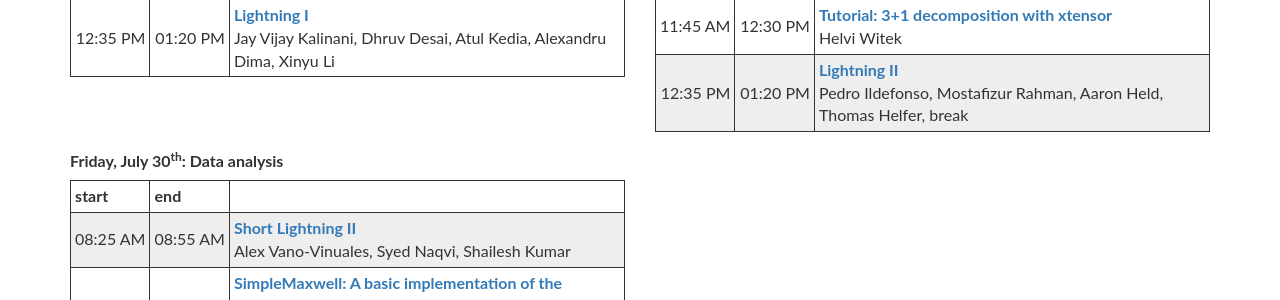
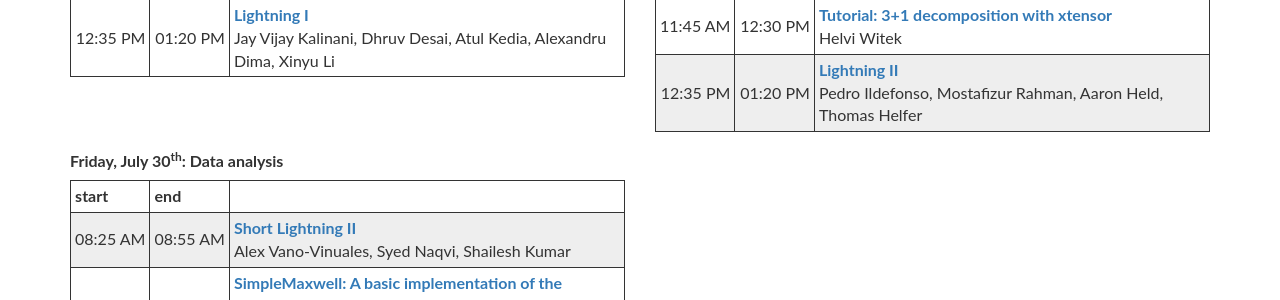
Before and after one commit to EinsteinToolkit/et2021uiuc, a Jekyll site: the page built from program.md, in a window 1280 px wide and 900 px high, scrolled down 1888 px. Shown: the part 177-477 px from the top of the window. Built offline with Jekyll 4.4.1, drawn with Linux system fonts in a browser that asks for light colours.

Commit message:
lectures: remove "break" talk from lighning session

```diff
--- a/_lectures/17-Lightning2/index.md
+++ b/_lectures/17-Lightning2/index.md
@@ -9,7 +9,6 @@ author:
   - Mostafizur Rahman
   - Aaron Held
   - Thomas Helfer
-  - break
 ---
 {% include base.html %}
 
```
